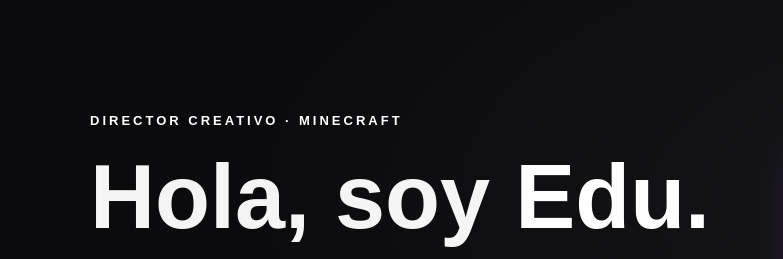
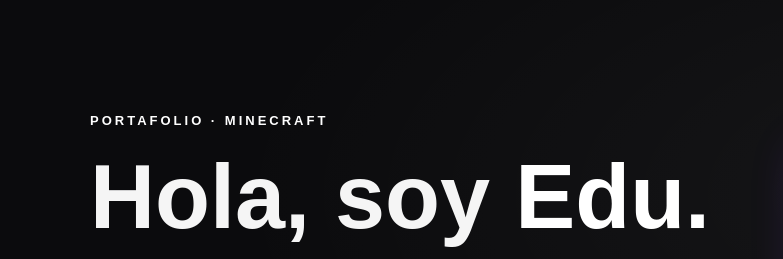
Before and after one commit to itzeduard/portafolio-edu, a plain HTML site: page index.html in a window 1280 px wide. Shown: the part 101-360 px from the top of the page, 0-783 px from the left. Drawn offline with Linux system fonts and the light colour scheme.

Commit message:
Actualizacion de portafolio Edu

```diff
--- a/index.html
+++ b/index.html
@@ -60,7 +60,7 @@
   <div class="contenedor hero-grid">
 
     <div class="hero-texto">
-      <p class="etiqueta">DIRECTOR CREATIVO · MINECRAFT</p>
+      <p class="etiqueta">PORTAFOLIO · MINECRAFT</p>
 
       <h1>Hola, soy <span>Edu.</span></h1>
 
```
